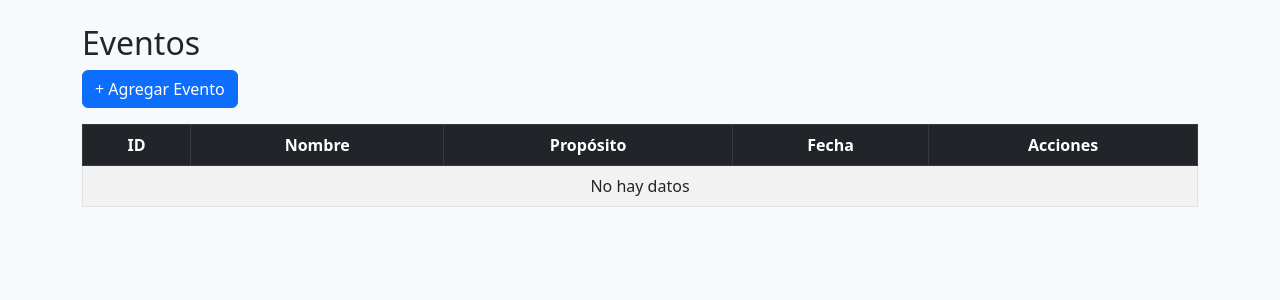
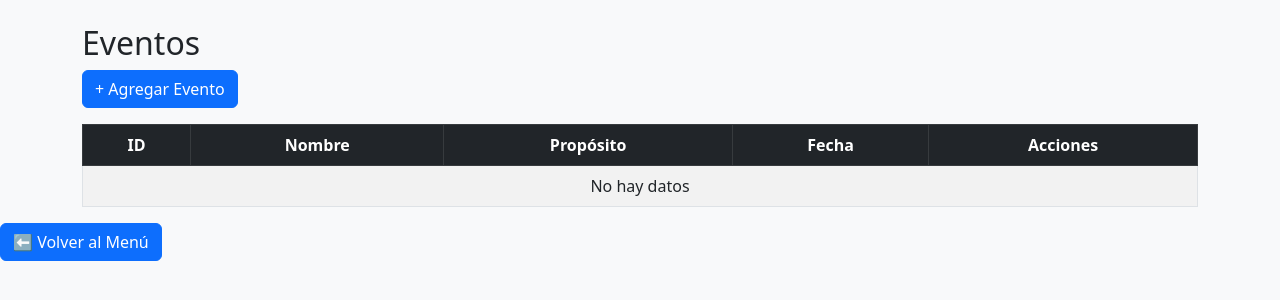
Before and after one commit to EddyRodrigo/Proyecto-ONG, a Django app: page /ong/eventos/ in a window 1280 px wide. Shown: the top 300 px of the page. Run offline with Django 5.2, Linux system fonts and the light colour scheme; data that the repository does not hold is empty.

Commit message:
boton menu

```diff
--- a/ong/templates/asistencias/listar_asistencias.html
+++ b/ong/templates/asistencias/listar_asistencias.html
@@ -57,5 +57,7 @@
         </tbody>
     </table>
 </div>
+<a href="{% url 'home' %}" class="btn btn-primary">⬅ Volver al Menú</a>
+
 </body>
 </html>
--- a/ong/templates/eventos/listar_eventos.html
+++ b/ong/templates/eventos/listar_eventos.html
@@ -41,5 +41,7 @@
         </tbody>
     </table>
 </div>
+<a href="{% url 'home' %}" class="btn btn-primary">⬅ Volver al Menú</a>
+
 </body>
 </html>
--- a/ong/templates/inscritos/listar_inscritos.html
+++ b/ong/templates/inscritos/listar_inscritos.html
@@ -43,5 +43,7 @@
         </tbody>
     </table>
 </div>
+<a href="{% url 'home' %}" class="btn btn-primary">⬅ Volver al Menú</a>
+
 </body>
 </html>
--- a/ong/templates/voluntarios/listar_voluntarios.html
+++ b/ong/templates/voluntarios/listar_voluntarios.html
@@ -47,6 +47,8 @@
         </tbody>
     </table>
 </div>
+<a href="{% url 'home' %}" class="btn btn-primary">⬅ Volver al Menú</a>
+
 
 </body>
 </html>
```
